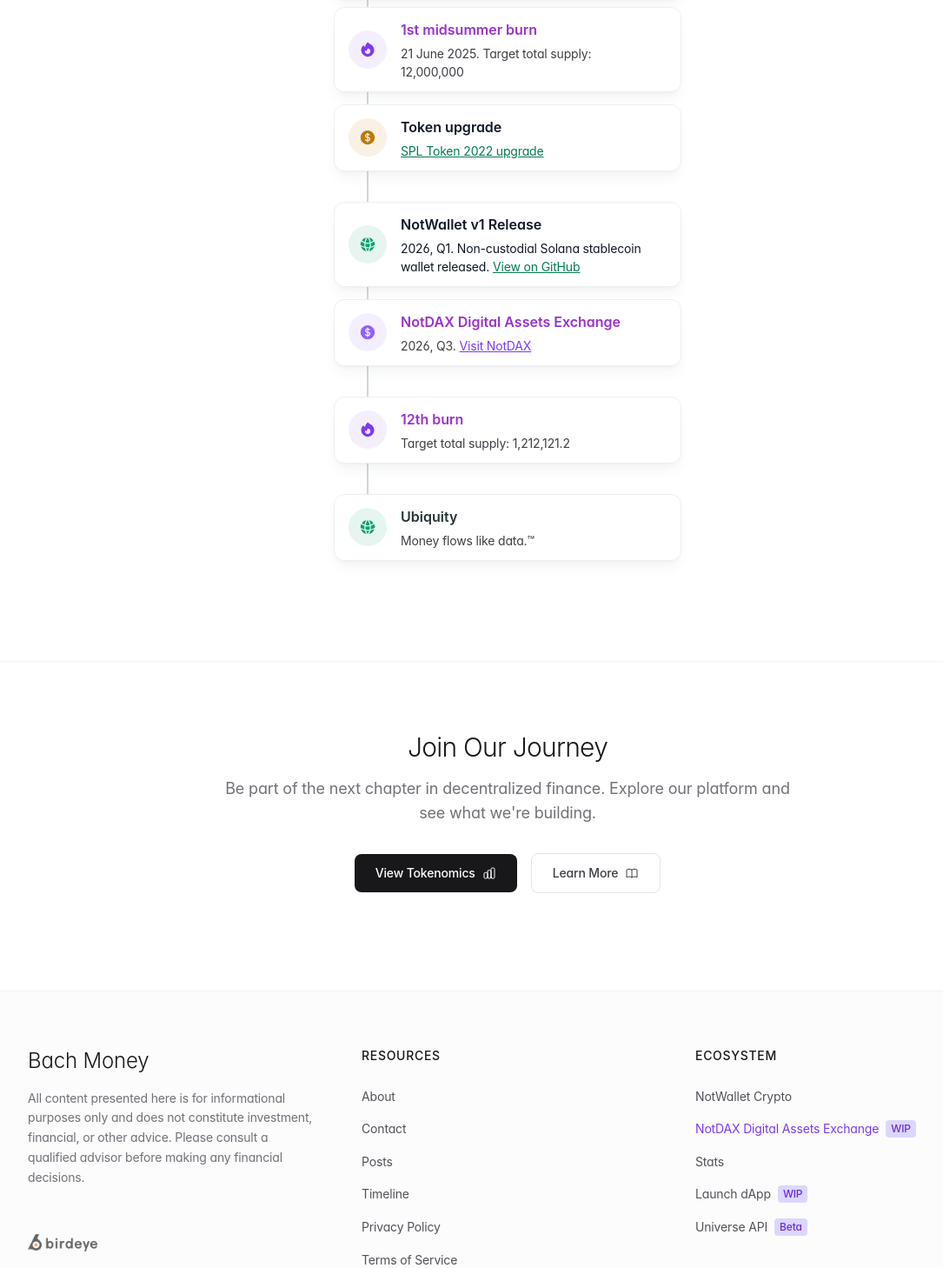
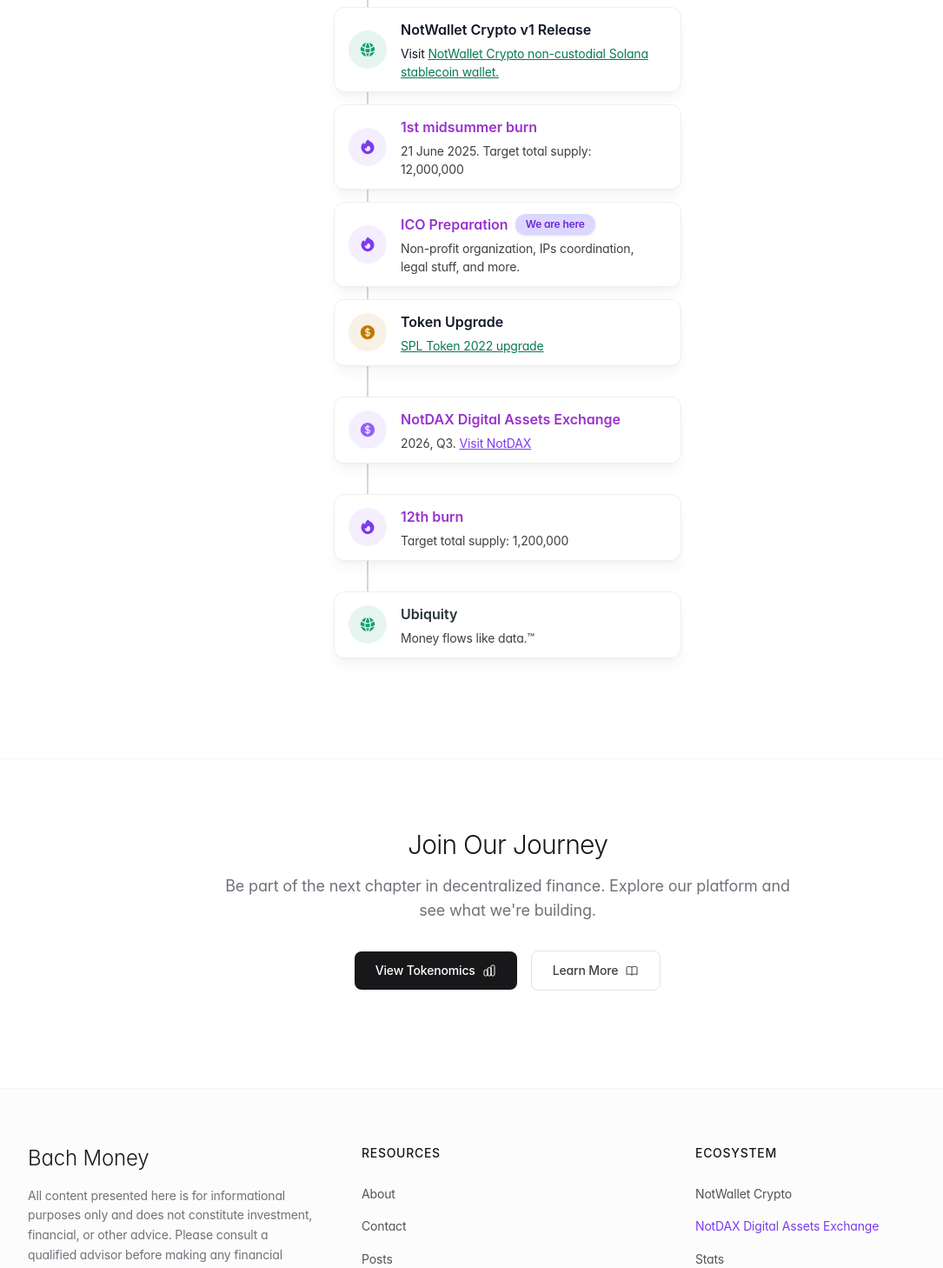
Before and after one commit to TheStableFoundation/bach-money, a Next.js app: page /timeline in a window 1280 px wide. Shown: the part 1520-2978 px from the top of the page at 87% size, without its empty margins (56-1141 px from the left). Built offline with nearby package versions, Linux system fonts and the light colour scheme.

Commit message:
update stuff

```diff
--- a/app/airdrop/page.tsx
+++ b/app/airdrop/page.tsx
@@ -46,7 +46,7 @@
             <p className="mx-auto mb-8 max-w-3xl text-lg leading-relaxed font-light text-gray-600 sm:text-xl md:text-2xl">
               Claim up to <span className="font-medium text-blue-600">10.99 BACH</span> tokens directly to your{" "}
               <Link
-                href="/wallet"
+                href="https://notwallet.eu"
                 className="border-b border-dotted border-blue-300 font-medium text-blue-600 transition-colors hover:text-blue-700"
               >
                 NotWallet Crypto
@@ -71,7 +71,7 @@
                 <h3 className="mb-3 text-lg font-medium text-gray-900 sm:mb-4 sm:text-xl">Download</h3>
                 <p className="text-sm leading-relaxed text-gray-500 sm:text-base">
                   Get the{" "}
-                  <Link href="/wallet" className="font-medium text-blue-600 hover:text-blue-700">
+                  <Link href="https://notwallet.eu" className="font-medium text-blue-600 hover:text-blue-700">
                     NotWallet Crypto
                   </Link>{" "}
                   app
@@ -128,7 +128,7 @@
                   </svg>
                   <span>
                     Each eligible{" "}
-                    <Link href="/wallet" className="font-medium text-blue-600 hover:text-blue-700">
+                    <Link href="https://notwallet.eu" className="font-medium text-blue-600 hover:text-blue-700">
                       NotWallet Crypto
                     </Link>{" "}
                     address can receive up to <strong>10.99 BACH</strong> tokens
@@ -157,7 +157,7 @@
                   </svg>
                   <span>
                     Each public key must sign a verification message from within the{" "}
-                    <Link href="/wallet" className="font-medium text-blue-600 hover:text-blue-700">
+                    <Link href="https://notwallet.eu" className="font-medium text-blue-600 hover:text-blue-700">
                       NotWallet Crypto
                     </Link>{" "}
                     app to prove ownership
@@ -186,14 +186,14 @@
             <h2 className="mb-4 text-2xl font-light text-gray-900 sm:text-3xl">Ready to Claim?</h2>
             <p className="mx-auto mb-6 max-w-2xl text-base text-gray-500 sm:mb-8 sm:text-lg">
               Make sure to use your{" "}
-              <Link href="/wallet" className="font-medium text-blue-600 hover:text-blue-700">
+              <Link href="https://notwallet.eu" className="font-medium text-blue-600 hover:text-blue-700">
                 NotWallet Crypto
               </Link>{" "}
               to sign the verification message for each address!
             </p>
             <div className="flex flex-col items-center justify-center gap-3 sm:flex-row sm:gap-4">
               <Link
-                href="/wallet"
+                href="https://notwallet.eu"
                 className="inline-flex w-full items-center justify-center gap-2 rounded-lg bg-gray-900 px-6 py-3 text-sm font-medium text-white transition-colors hover:bg-gray-800 sm:w-auto"
               >
                 Get NotWallet Crypto
--- a/app/wallet/page.tsx
+++ b/app/wallet/page.tsx
@@ -10,7 +10,7 @@
     title: "NotWallet Crypto for Solana | Non-custodial Stablecoin Crypto Wallet",
     description:
       "Download NotWallet Crypto for Solana – a minimal, non-custodial stablecoin wallet. Available on iOS TestFlight and Google Play. Your keys, your coins.",
-    url: "https://bach.money/wallet",
+    url: "https://notwallet.eu",
     type: "website",
     images: [
       {
--- a/components/Layout/Footer.tsx
+++ b/components/Layout/Footer.tsx
@@ -17,7 +17,7 @@
             </p>
             <div className="mt-6">
               <Link
-                href="https://www.birdeye.so/token/CTQBjyrX8pYyqbNa8vAhQfnRXfu9cUxnvrxj5PvbzTmf"
+                href="https://www.birdeye.so/solana/token/CTQBjyrX8pYyqbNa8vAhQfnRXfu9cUxnvrxj5PvbzTmf"
                 target="_blank"
                 rel="noopener noreferrer"
                 className="inline-block opacity-60 transition-opacity hover:opacity-100"
@@ -99,7 +99,7 @@
               <ul className="space-y-3">
                 <li>
                   <Link
-                    href="/wallet"
+                    href="https://notwallet.eu"
                     title="NotWallet non-custodial Solana crypto stablecoin wallet"
                     className="inline-flex items-center gap-2 text-sm text-gray-600 transition-colors hover:text-gray-900"
                   >
@@ -114,7 +114,6 @@
                     className="inline-flex items-center gap-2 text-sm text-purple-600 transition-colors hover:text-purple-800"
                   >
                     NotDAX Digital Assets Exchange
-                    <span className="rounded bg-purple-200 px-1.5 py-0.5 text-xs font-medium text-purple-700">WIP</span>
                   </Link>
                 </li>
                 <li>
@@ -135,20 +134,6 @@
                     className="inline-flex items-center gap-2 text-sm text-gray-600 transition-colors hover:text-gray-900"
                   >
                     Launch dApp
-                    <span className="rounded bg-purple-200 px-1.5 py-0.5 text-xs font-medium text-purple-700">WIP</span>
-                  </Link>
-                </li>
-                <li>
-                  <Link
-                    href="https://api.musik88.com/login"
-                    target="_blank"
-                    rel="noopener noreferrer"
-                    className="inline-flex items-center gap-2 text-sm text-gray-600 transition-colors hover:text-gray-900"
-                  >
-                    Universe API
-                    <span className="rounded bg-purple-200 px-1.5 py-0.5 text-xs font-medium text-purple-700">
-                      Beta
-                    </span>
                   </Link>
                 </li>
               </ul>
--- a/components/Timeline.tsx
+++ b/components/Timeline.tsx
@@ -95,7 +95,7 @@
             </TimelineIcon>
             <div className="flex flex-col gap-1 text-left">
               <Typography variant="h6" color="blue-gray">
-                €BACH token minted.
+                €BACH was minted.
               </Typography>
               <Typography variant="small" color="gray" className="font-normal">
                 December 31, 2021. Total supply 18,419,500.{" "}
@@ -113,7 +113,7 @@
             <div className="flex flex-col gap-1 text-left">
               <div className="flex items-center gap-2">
                 <Typography variant="h6" color="blue-gray">
-                  €BACH Community bootstrapping
+                  €BACH Community
                 </Typography>
                 <span className="rounded-full bg-purple-200 px-3 py-1 text-xs font-semibold text-purple-700 shadow">
                   We are here
@@ -121,6 +121,30 @@
               </div>
               <Typography variant="small" color="gray" className="font-normal">
                 2021 - 2025. Airdrops, token burn, liquidity.
+              </Typography>
+            </div>
+          </TimelineHeader>
+        </TimelineItem>
+        <TimelineItem className="h-28">
+          <TimelineConnector className="!w-[78px]" />
+          <TimelineHeader className="border-blue-gray-50 shadow-blue-gray-900/5 relative rounded-xl border bg-white py-3 pr-8 pl-4 shadow-lg">
+            <TimelineIcon className="p-3" variant="ghost" color="green">
+              <GlobeAltIcon className="h-5 w-5" />
+            </TimelineIcon>
+            <div className="flex flex-col gap-1 text-left">
+              <Typography variant="h6" style={{ color: "#111827" }}>
+                NotWallet Crypto v1 Release
+              </Typography>
+              <Typography variant="small" style={{ color: "#111827" }} className="font-normal">
+                Visit{" "}
+                <a
+                  href="https://notwallet.eu"
+                  target="_blank"
+                  rel="noopener noreferrer"
+                  className="text-green-600 underline hover:text-green-800"
+                >
+                  NotWallet Crypto non-custodial Solana stablecoin wallet.
+                </a>
               </Typography>
             </div>
           </TimelineHeader>
@@ -144,12 +168,33 @@
         <TimelineItem className="h-28">
           <TimelineConnector className="!w-[78px]" />
           <TimelineHeader className="border-blue-gray-50 shadow-blue-gray-900/5 relative rounded-xl border bg-white py-3 pr-8 pl-4 shadow-lg">
+            <TimelineIcon className="p-3" variant="ghost" color="purple">
+              <FireIcon className="h-5 w-5 text-purple-600" />
+            </TimelineIcon>
+            <div className="flex flex-col gap-1 text-left">
+              <div className="flex items-center gap-2">
+                <Typography variant="h6" style={{ color: "#9932CC" }}>
+                  ICO Preparation
+                </Typography>
+                <span className="rounded-full bg-purple-200 px-3 py-1 text-xs font-semibold text-purple-700 shadow">
+                  We are here
+                </span>
+              </div>
+              <Typography variant="small" color="gray" className="font-normal">
+                Non-profit organization, IPs coordination, legal stuff, and more.
+              </Typography>
+            </div>
+          </TimelineHeader>
+        </TimelineItem>
+        <TimelineItem className="h-28">
+          <TimelineConnector className="!w-[78px]" />
+          <TimelineHeader className="border-blue-gray-50 shadow-blue-gray-900/5 relative rounded-xl border bg-white py-3 pr-8 pl-4 shadow-lg">
             <TimelineIcon className="p-3" variant="ghost" color="yellow">
               <CurrencyDollarIcon className="h-5 w-5 text-yellow-500" />
             </TimelineIcon>
             <div className="flex flex-col gap-1 text-left">
               <Typography variant="h6" style={{ color: "#111827" }}>
-                Token upgrade
+                Token Upgrade
               </Typography>
               <Typography variant="small" style={{ color: "#111827" }} className="font-normal">
                 <a
@@ -159,30 +204,6 @@
                   className="text-green-600 underline hover:text-black"
                 >
                   SPL Token 2022 upgrade
-                </a>
-              </Typography>
-            </div>
-          </TimelineHeader>
-        </TimelineItem>
-        <TimelineItem className="h-28">
-          <TimelineConnector className="!w-[78px]" />
-          <TimelineHeader className="border-blue-gray-50 shadow-blue-gray-900/5 relative rounded-xl border bg-white py-3 pr-8 pl-4 shadow-lg">
-            <TimelineIcon className="p-3" variant="ghost" color="green">
-              <GlobeAltIcon className="h-5 w-5" />
-            </TimelineIcon>
-            <div className="flex flex-col gap-1 text-left">
-              <Typography variant="h6" style={{ color: "#111827" }}>
-                NotWallet v1 Release
-              </Typography>
-              <Typography variant="small" style={{ color: "#111827" }} className="font-normal">
-                2026, Q1. Non-custodial Solana stablecoin wallet released.{" "}
-                <a
-                  href="https://github.com/TheStableFoundation/not"
-                  target="_blank"
-                  rel="noopener noreferrer"
-                  className="text-green-600 underline hover:text-green-800"
-                >
-                  View on GitHub
                 </a>
               </Typography>
             </div>
@@ -223,7 +244,7 @@
                 12th burn
               </Typography>
               <Typography variant="small" color="gray" className="font-normal">
-                Target total supply: 1,212,121.2
+                Target total supply: 1,200,000
               </Typography>
             </div>
           </TimelineHeader>
```
